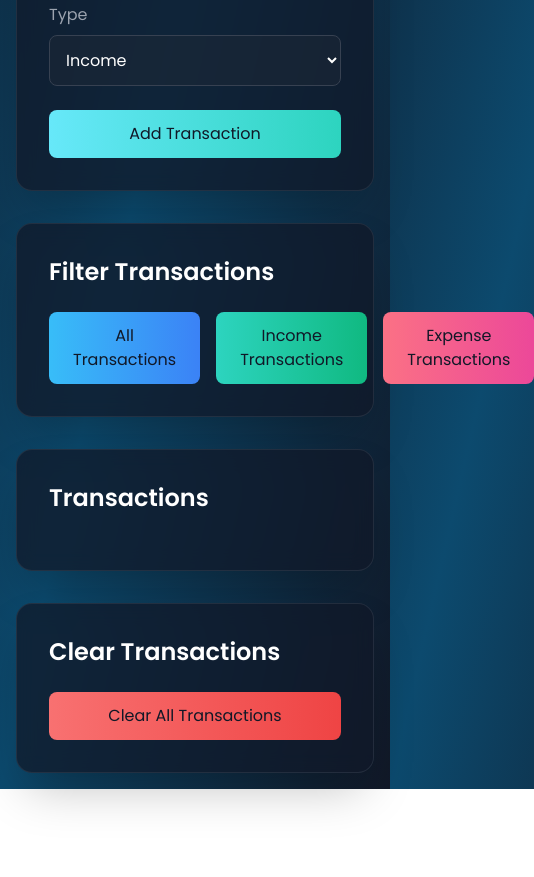
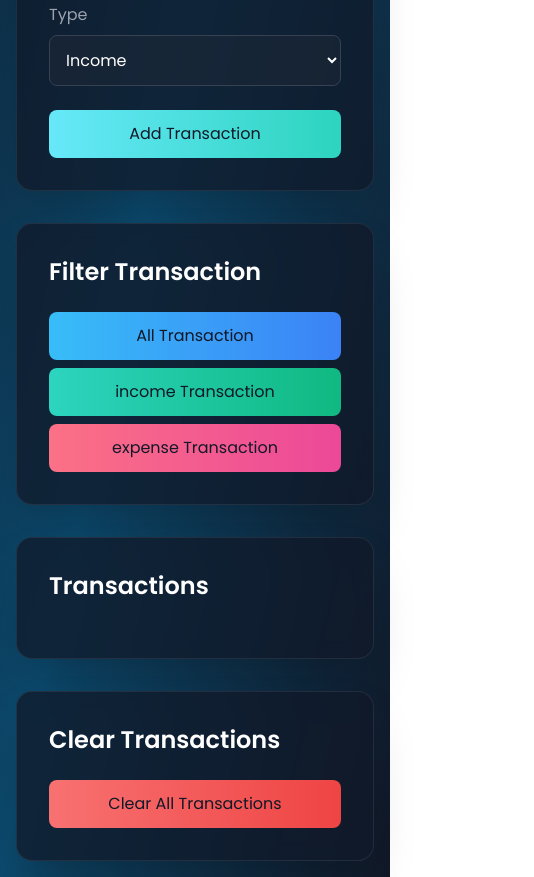
Before and after one commit to Robin-Roy11/task4, a plain HTML site: page index.html in a window 390 px wide. Shown: the part 916-1793 px from the top of the page, 534 px wide, since content can reach past the window. Before the commit the page ends 1705 px from the top, so only its background shows below. Drawn offline with nearby package versions, Linux system fonts and the light colour scheme; a web font is replaced by a local one.

Commit message:
responsive design

```diff
--- a/index.html
+++ b/index.html
@@ -102,22 +102,23 @@
 
                 <!-- Filter Buttons for income,expense and all transactions -->
                 <div class="glass-effect p-8 rounded-2xl shadow-2xl border border-gray-700/50 hover:border-cyan-500/50 transition-all-smooth group">
-                    <h2 class="text-2xl font-semibold mb-6">Filter Transactions</h2>
-                    <div class="flex space-x-4">
-                        <button id="allBtn" class="w-full bg-gradient-to-r from-sky-400 to-blue-500 text-gray-900 py-3 px-6 rounded-lg hover:from-sky-500 hover:to-blue-700 hover:text-gray-100 focus:outline-none focus:ring-2 focus:ring-blue-500 focus:ring-offset-2 focus:ring-offset-gray-900 transition-all transform hover:scale-105 active:scale-95">
-
-                            All Transactions
-                        </button>
-                        <button id="incomeBtn" class="w-full bg-gradient-to-r from-teal-400 to-emerald-500 text-gray-900 py-3 px-6 rounded-lg hover:from-teal-500 hover:to-emerald-700 hover:text-gray-100 focus:outline-none focus:ring-2 focus:ring-teal-500 focus:ring-offset-2 focus:ring-offset-gray-900 transition-all transform hover:scale-105 active:scale-95">
-
-                            Income Transactions
-                            </button>
-                         <button id="expenseBtn" class="w-full bg-gradient-to-r from-rose-400 to-pink-500 text-gray-900 py-3 px-6 rounded-lg hover:from-rose-500 hover:to-pink-700 hover:text-gray-100 focus:outline-none focus:ring-2 focus:ring-pink-500 focus:ring-offset-2 focus:ring-offset-gray-900 transition-all transform hover:scale-105 active:scale-95">
-
-                            Expense Transactions
-                        </button>
+                    <h2 class="text-2xl font-semibold mb-6">Filter Transaction</h2>
+                    <div class="flex space-y-2 md:space-y-0 md:space-x-4 flex-col md:flex-row">
+                        <button id="allBtn"
+                        class="w-full bg-gradient-to-r from-sky-400 to-blue-500 text-gray-900 py-3 px-6 rounded-lg hover:from-sky-500 hover:to-blue-600 hover:text-gray-100 focus:outline-none focus:ring-2 focus:ring-cyan-500 focus:ring-offset-2 focus:ring-offset-gray-900 transition-all transform hover:scale-105 active:scale-95">
+                    All Transaction
+                </button>
+                <button id="incomeBtn"
+                class="w-full bg-gradient-to-r from-teal-400 to-emerald-500 text-gray-900 py-3 px-6 rounded-lg hover:from-teal-500 hover:to-emerald-600 hover:text-gray-100 focus:outline-none focus:ring-2 focus:ring-cyan-500 focus:ring-offset-2 focus:ring-offset-gray-900 transition-all transform hover:scale-105 active:scale-95">
+            income Transaction
+        </button>
+        <button id="expenseBtn"
+        class="w-full bg-gradient-to-r from-rose-400 to-pink-500 text-gray-900 py-3 px-6 rounded-lg hover:from-rose-500 hover:to-pink-600 hover:text-gray-100 focus:outline-none focus:ring-2 focus:ring-cyan-500 focus:ring-offset-2 focus:ring-offset-gray-900 transition-all transform hover:scale-105 active:scale-95">
+    expense Transaction
+</button>
                         </div>
                         </div>
+
 
 
         <!-- Transactions List -->
```
